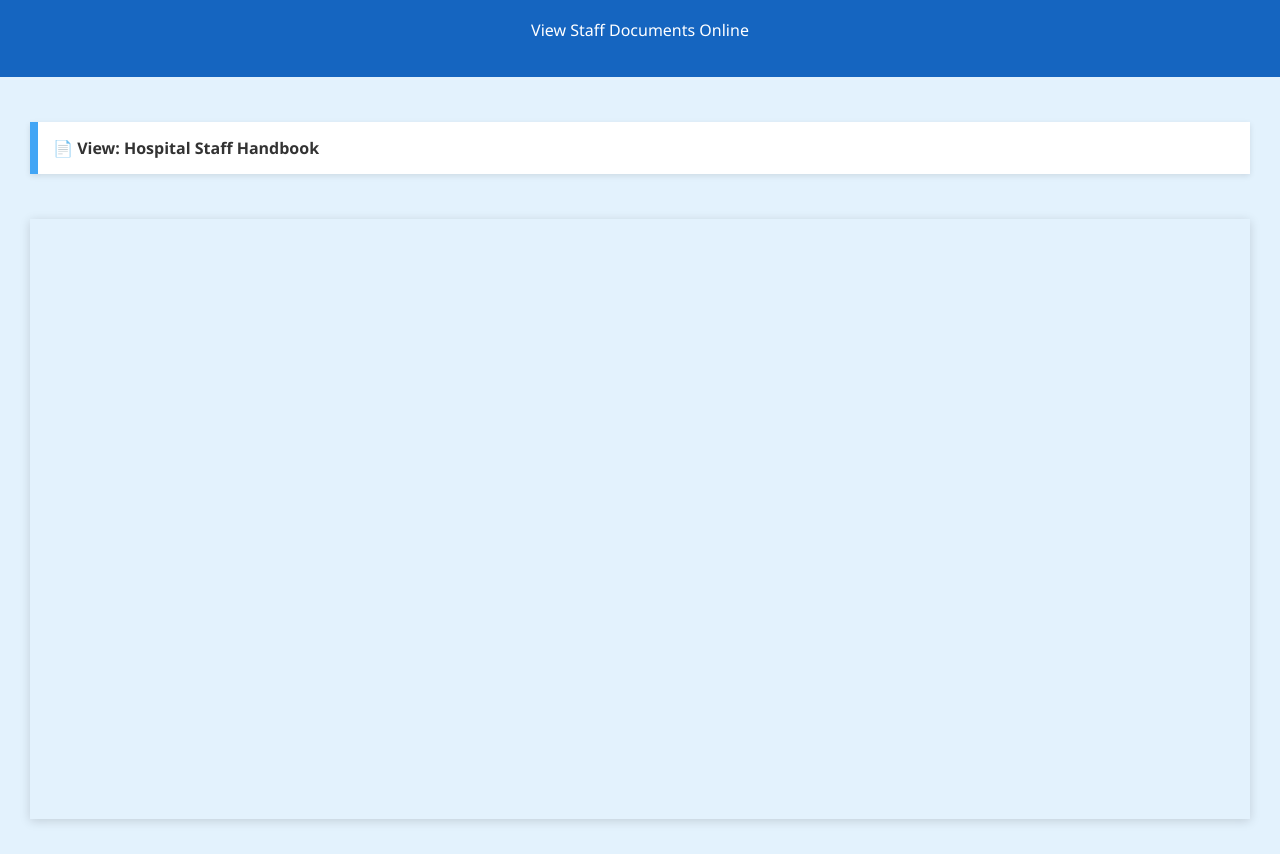
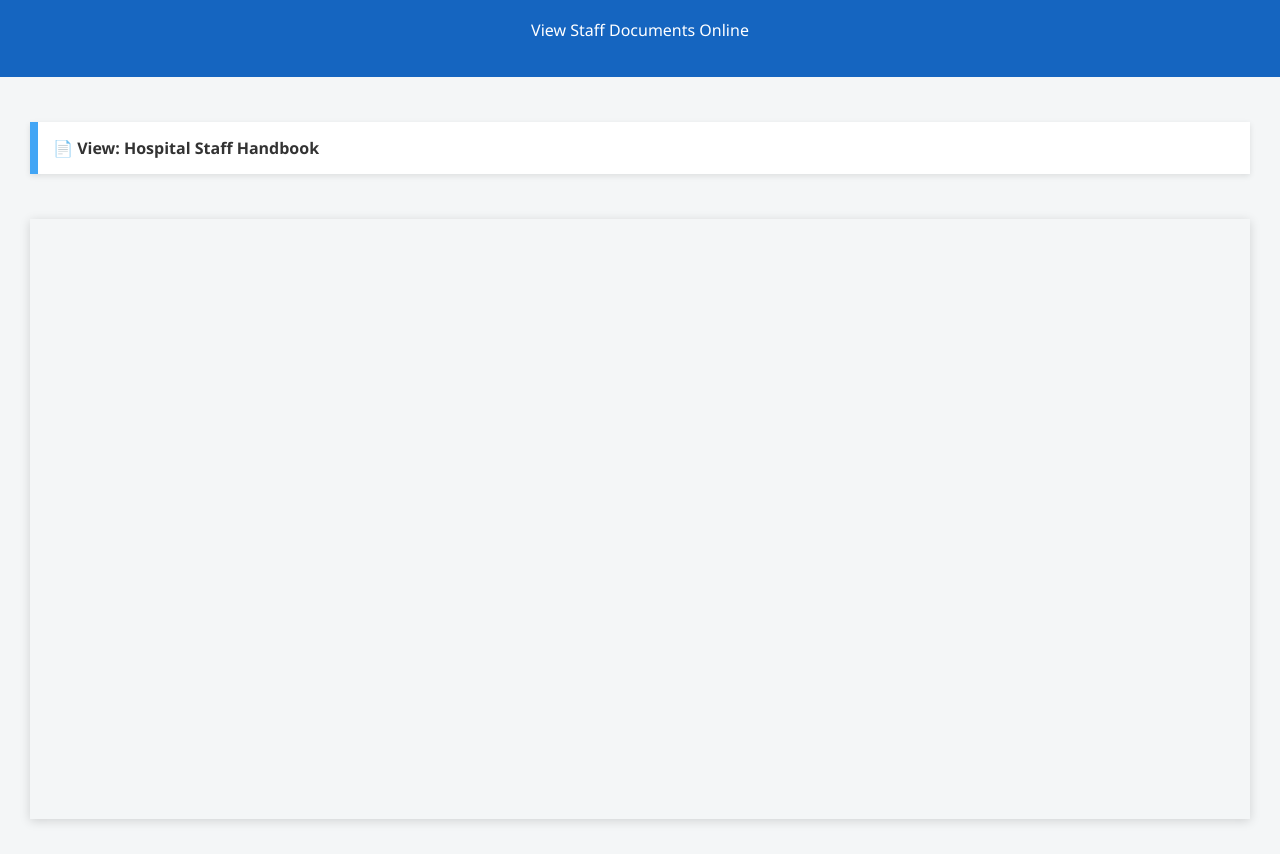
Before and after one commit to HWD2025/HWD2025, a plain HTML site: page index.html in a window 1280 px wide. Shown: the part 87-941 px from the top of the page. Drawn offline with Linux system fonts and the light colour scheme.

Commit message:
index.html

```diff
--- a/index.html
+++ b/index.html
@@ -8,7 +8,7 @@
       font-family: 'Segoe UI', sans-serif;
       margin: 0;
       padding: 0;
-      background: #e3f2fd;
+      background: #f4f6f7;
     }
     header {
       background: #1565c0;
@@ -35,10 +35,10 @@
     }
     iframe {
       margin-top: 30px;
-      width: 100%;
       height: 600px;
       border: none;
       box-shadow: 0 2px 10px rgba(0,0,0,0.15);
+      width: 100%;
     }
   </style>
 </head>
```
